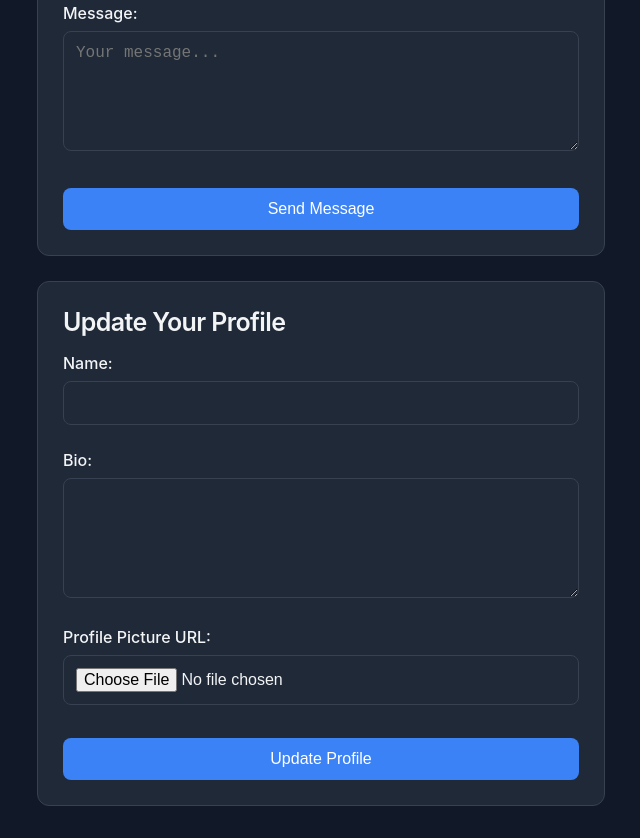
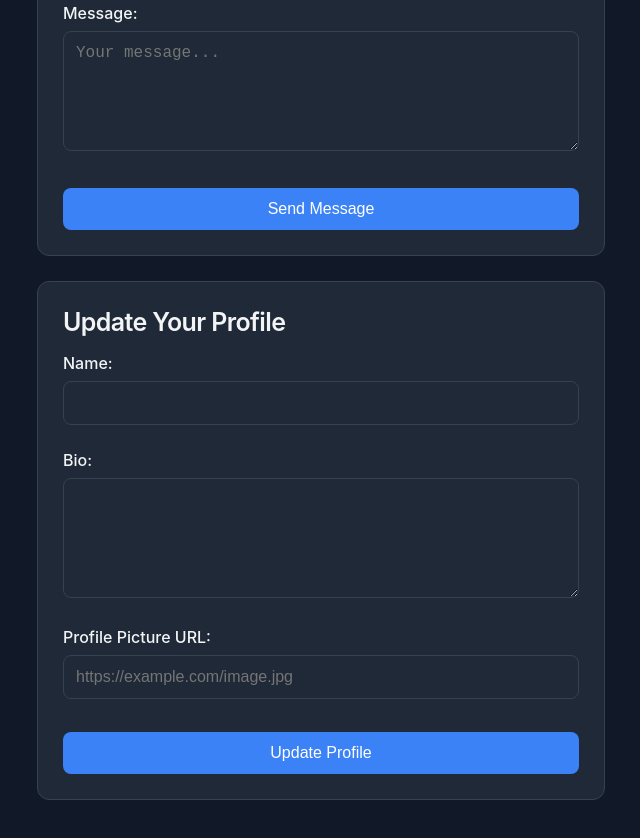
Before and after one commit to kristiankf/digiboot-profile-page, a plain HTML site: page index.html in a window 1280 px wide. Shown: the part 718-1556 px from the top of the page, without its empty margins (319-959 px from the left). Drawn offline with Linux system fonts and the light colour scheme.

Commit message:
somehing

```diff
--- a/index.html
+++ b/index.html
@@ -72,7 +72,7 @@
           <div class="form-group">
             <label for="profile-picture">Profile Picture URL:</label>
             <input
-              type="file"
+              type="url"
               id="profile-picture"
               name="profile-picture"
               placeholder="https://example.com/image.jpg"
```
